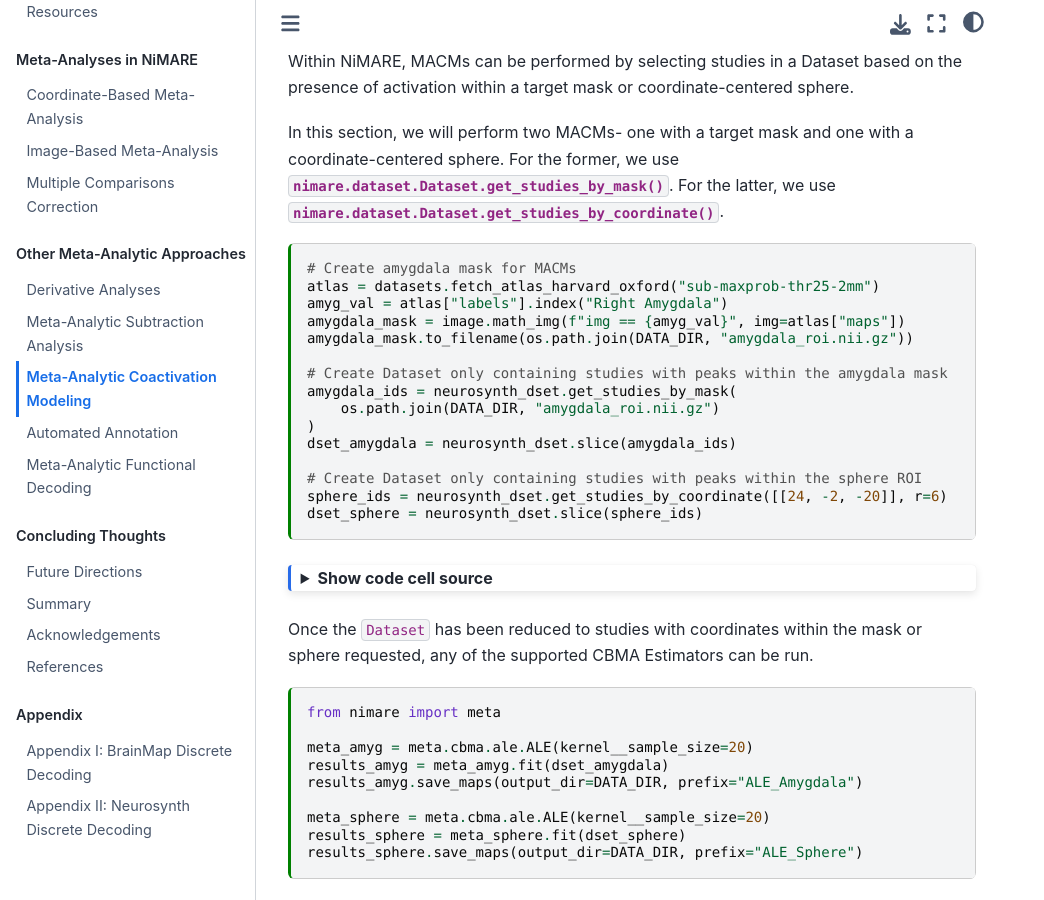
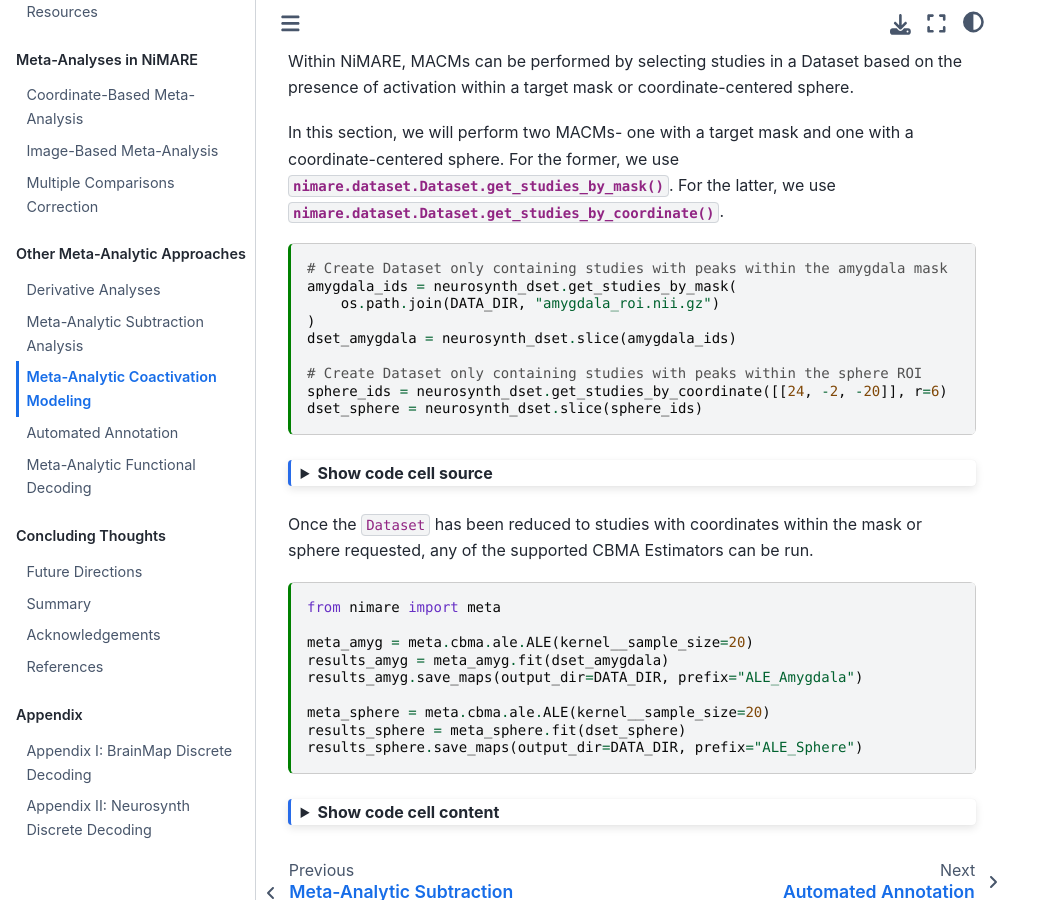
Before and after one commit to NBCLab/nimare-paper, a Jupyter Book: the page built from content/macm.md, in a window 1280 px wide and 900 px high, scrolled down 757 px. Shown: the whole window, without its empty margins (0-1044 px from the left). Built offline with Jupyter Book 1.0.4 settings and Sphinx 7.4.7 and the Sphinx Book theme 1.1.4, drawn with Linux system fonts in a browser that asks for light colours; cross-references to code outside the pages are shown as plain code.

Commit message:
Don't create the amygdala mask in the book.
Just use the pre-generated one, and move the generation code to the README.

````diff
--- a/content/macm.md
+++ b/content/macm.md
@@ -56,12 +56,6 @@ For the former, we use {py:meth}`nimare.dataset.Dataset.get_studies_by_mask`.
 For the latter, we use {py:meth}`nimare.dataset.Dataset.get_studies_by_coordinate`.
 
 ```{code-cell} ipython3
-# Create amygdala mask for MACMs
-atlas = datasets.fetch_atlas_harvard_oxford("sub-maxprob-thr25-2mm")
-amyg_val = atlas["labels"].index("Right Amygdala")
-amygdala_mask = image.math_img(f"img == {amyg_val}", img=atlas["maps"])
-amygdala_mask.to_filename(os.path.join(DATA_DIR, "amygdala_roi.nii.gz"))
-
 # Create Dataset only containing studies with peaks within the amygdala mask
 amygdala_ids = neurosynth_dset.get_studies_by_mask(
     os.path.join(DATA_DIR, "amygdala_roi.nii.gz")
````
Also changed, not shown: README.md (+15 -0 lines), 1 other file.
